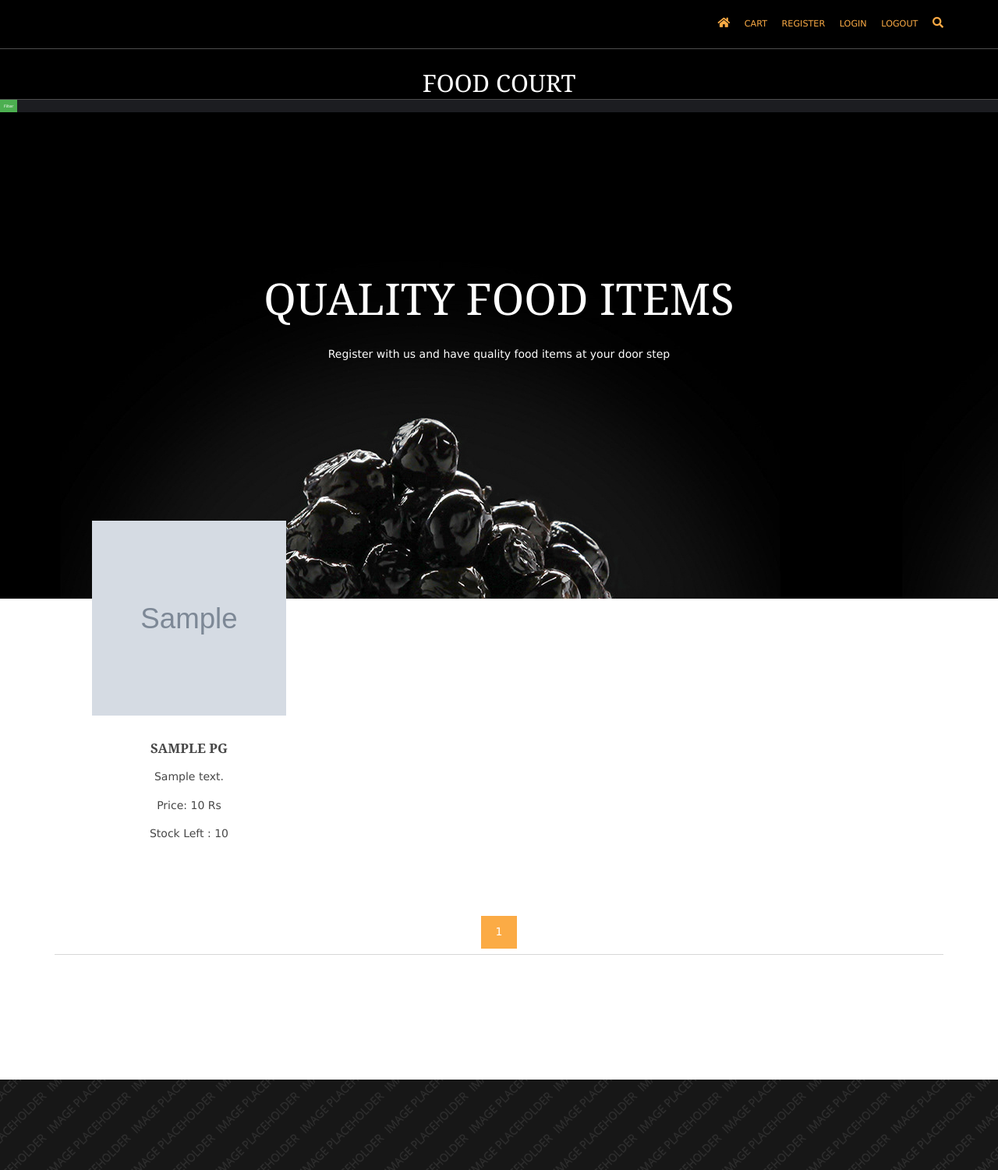
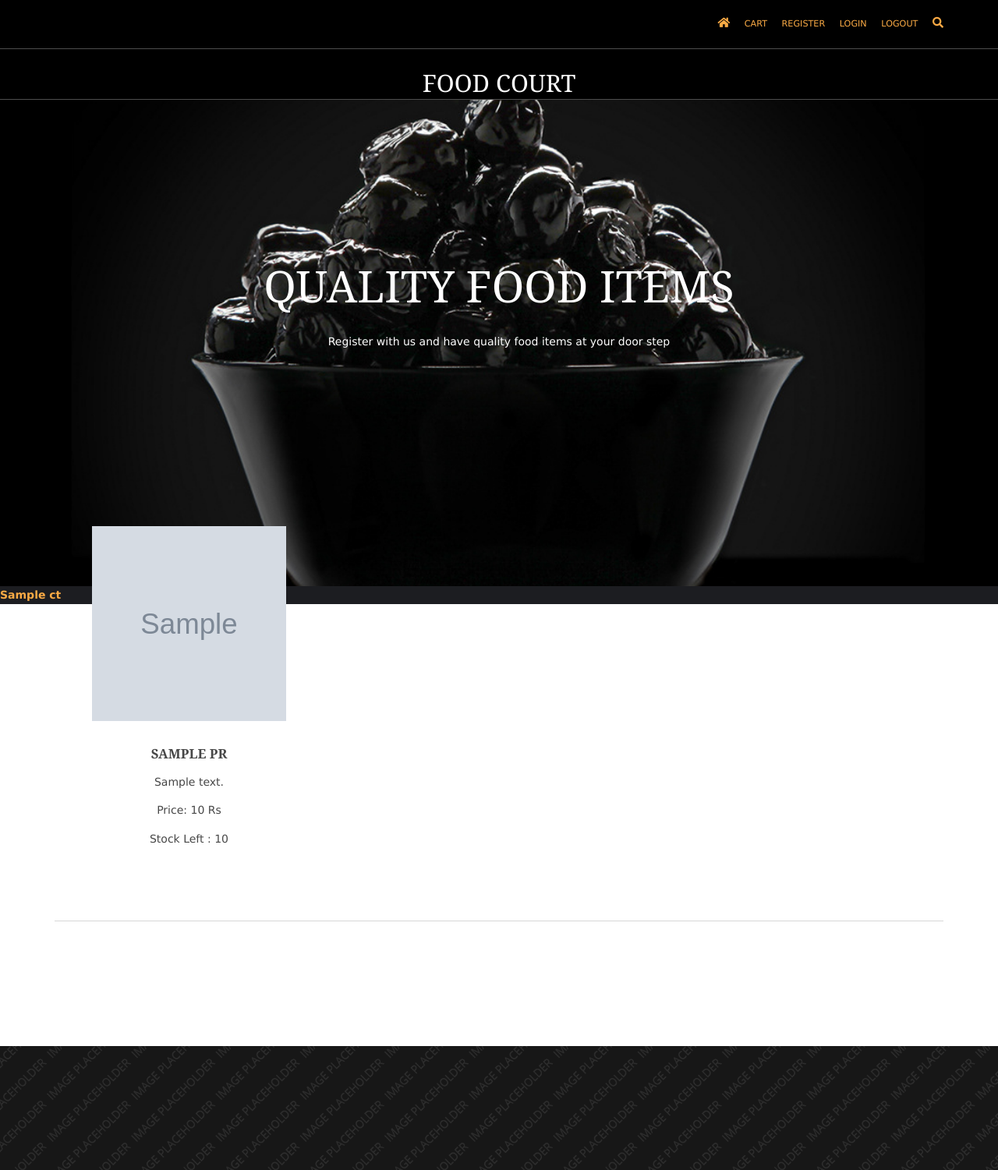
Before and after one commit to J4CKLEG/Avodha-Project-Django, a Django app: template templates/index.html in a window 1280 px wide. Shown: the top 1501 px of the page at 78% size. Run offline with Django 3.2, Linux system fonts and the light colour scheme; the template is opened without the code that fills it: most values are stand-ins (such as "Sample title", 1, 10 or a date in 2020); grey boxes marked "Sample" are stand-in pictures; parts of the project's set-up code (start-up, migrations or seed data) failed here and were passed over.

Commit message:
half compl001

```diff
--- a/templates/index.html
+++ b/templates/index.html
@@ -10,44 +10,6 @@
 <meta name="viewport" content="width=device-width, initial-scale=1.0, maximum-scale=1.0, user-scalable=no">
 <link rel="stylesheet" href="{% static 'hm/layout/styles/layout.css' %}" type="text/css" media="all">
 <style>
-.dropbtn {
-  background-color: #4CAF50;
-  color: white;
-  padding: 5px;
-  font-size: 5px;
-  border: none;
-  cursor: pointer;
-}
-
-.dropdown {
-  position: relative;
-  display: inline-block;
-}
-
-.dropdown-content {
-  display: none;
-  position: absolute;
-  background-color: #f9f9f9;
-  min-width: 160px;
-  box-shadow: 0px 8px 16px 0px rgba(0,0,0,0.2);
-  z-index: 1;
-}
-
-.dropdown-content a {
-  color: black;
-  padding: 12px 16px;
-  text-decoration: none;
-  display: block;
-}
-
-.dropdown-content a:hover {background-color: #f1f1f1}
-
-.dropdown:hover .dropdown-content {
-  display: block;
-}
-
-.dropdown:hover .dropbtn {
-  background-color: #3e8e41;
   .abcd{
   height: 100%%;
   background-position: center;
@@ -57,15 +19,6 @@
 </style>
 </head>
 <body id="top">
-  <div class="dropdown">
-  <button class="dropbtn">Filter</button>
-  <div class="dropdown-content">
-  <a href="/">All</a>
-    {% for i in ct %}
-    <a href={{i.get_url}}>{{i.name}}</a>
-     {% endfor %}
-  </div>
-</div>
 <!-- ################################################################################################ -->
 <!-- ################################################################################################ -->
 <!-- ################################################################################################ -->
@@ -90,6 +43,13 @@
   </div>
   <!-- ################################################################################################ -->
 </div>
+<div class="category">
+  {% for i in ct %}
+  <b style="color:white">
+  <a href="{{i.get_url}}">{{i.name}}</a><br>
+  </b>
+  {% endfor %}
+</div>
 <!-- End Top Background Image Wrapper -->
 <!-- ################################################################################################ -->
 <!-- ################################################################################################ -->
@@ -100,9 +60,9 @@
     <!-- ################################################################################################ -->
     <section id="introblocks">
       <ul class="nospace group btmspace-80">
-        {% for i in pg.object_list %}
+        {% for i in pr %}
         <li class="one_quarter">
-          <figure><a class="imgover" href="{{i.get_url}}"><img src="{{i.img.url}}" alt="" style="height: 250;"></a>
+          <figure><a class="imgover" href="#"><img src="{{i.img.url}}" alt="" style="height: 250;"></a>
             <figcaption>
               <h6 class="heading">{{i.name}}</h6>
               <p>{{i.desc|truncatewords:17}}</p>
@@ -114,23 +74,30 @@
         {% endfor %}
       </ul>
     </section>
-    <div>
-    <center>
-{% for p in pg.paginator.page_range %}
-      <a href="?page={{p}}" class="btn btn-light btn-sm{% if pg.number == p%} activate{% endif %}">{{p}}</a>
-      {% endfor %}
-    </center>
-      </div>
+    <!-- ################################################################################################ -->
     <hr class="btmspace-80">
+    <!-- ################################################################################################ -->
+
+    </section>
+    <!-- ################################################################################################ -->
+    <!-- / main body -->
     <div class="clear"></div>
   </main>
 </div>
-
+<!-- ################################################################################################ -->
+<!-- ################################################################################################ -->
+<!-- ################################################################################################ -->
 <div class="bgded overlay" style="background-image:url({% static 'hm/images/demo/backgrounds/02.png' %});">
   <section id="splitfifty" class="hoc container clear">
   </section>
 </div>
+<!-- ################################################################################################ -->
+<!-- ################################################################################################ -->
+<!-- ################################################################################################ -->
 
+<!-- ################################################################################################ -->
+<!-- ################################################################################################ -->
+<!-- ################################################################################################ -->
 <div class="bgded overlay row4" style="background-image:url({% static 'hm/images/demo/backgrounds/05.png' %});">
   <footer id="footer" class="hoc clear">
     <!-- ################################################################################################ -->
```
Also changed, not shown: website/settings.py (+12 -24 lines).
